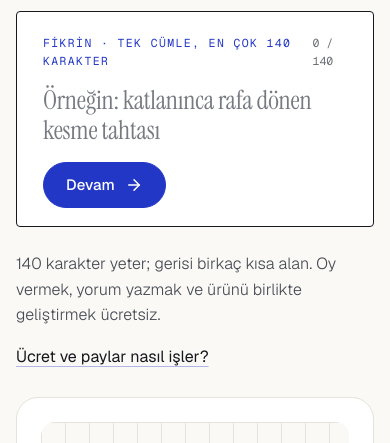
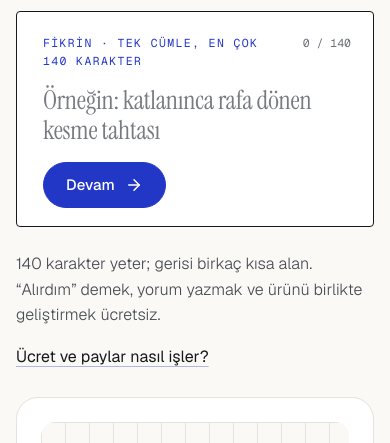
Before and after one commit to AlperEnesErsu/Undustit, a plain HTML site: page ana/c/index.html in a window 390 px wide. Shown: the part 334-777 px from the top of the page. Drawn offline with nearby package versions, Linux system fonts and the light colour scheme.

Commit message:
Fix layout and wording found in the visual check of B and C
- Narrow the animation's pre-sale bar so "300 / 300" no longer runs
  into the counter drawing in B's side column
- Replace C's leftover "Oy vermek" line with the "Alırdım" wording
- Keep the form's character counter on one line on phones

Co-Authored-By: Claude Opus 5.5 <noreply@anthropic.com>

```diff
--- a/ana/c/index.html
+++ b/ana/c/index.html
@@ -52,7 +52,7 @@
     <div class="mast-top"><span class="eyebrow">Undustit · topluluk ürün atölyesi</span><span class="thu" id="thu"></span></div>
     <h1 id="h">Bir cümle yaz. <em>Bir ürün çıksın.</em></h1>
     <div id="form"></div>
-    <div class="mast-sub"><p class="lead" style="font-size:16px">140 karakter yeter; gerisi birkaç kısa alan. Oy vermek, yorum yazmak ve ürünü birlikte geliştirmek ücretsiz.</p><a class="link" href="../../nasil/">Ücret ve paylar nasıl işler?</a></div>
+    <div class="mast-sub"><p class="lead" style="font-size:16px">140 karakter yeter; gerisi birkaç kısa alan. “Alırdım” demek, yorum yazmak ve ürünü birlikte geliştirmek ücretsiz.</p><a class="link" href="../../nasil/">Ücret ve paylar nasıl işler?</a></div>
   </section>
 
   <section class="wrap" aria-label="Açık vaka" style="padding-bottom:clamp(56px,7vw,96px)"><div id="case"></div></section>
--- a/assets/ud.css
+++ b/assets/ud.css
@@ -103,7 +103,7 @@ main:focus{outline:none}
 .if-pitch{width:100%;border:0;background:transparent;resize:none;font-family:var(--f-serif);font-size:clamp(24px,2.4vw,32px);line-height:1.15;letter-spacing:-.01em;color:var(--ink);padding:4px 0;min-height:1.3em;field-sizing:content;max-height:5.2em}
 .if-pitch::placeholder{color:var(--hint)}
 .if-pitch:focus{outline:none}
-.if-count{font-family:var(--f-mono);font-size:11.5px;color:var(--muted);font-variant-numeric:tabular-nums}
+.if-count{font-family:var(--f-mono);font-size:11.5px;color:var(--muted);font-variant-numeric:tabular-nums;white-space:nowrap}
 .if-count.near{color:var(--warn)} .if-count.over{color:var(--err)}
 .if-more{display:grid;grid-template-rows:0fr;transition:grid-template-rows var(--dur-slow) var(--ease-out)}
 .iform.open .if-more{grid-template-rows:1fr}
@@ -239,7 +239,7 @@ main:focus{outline:none}
 .pc-prod .lbl rect{fill:var(--ink)}
 .pc-prod .lbl text{font-family:var(--f-mono);font-size:8.5px;letter-spacing:.06em;fill:var(--bg-2)}
 .proc.s4 .pc-prod .lbl{opacity:1}
-.pc-pre{position:absolute;left:8%;bottom:12%;width:34%;display:grid;gap:6px;opacity:0;transform:translateY(10px);transition:opacity var(--dur-mod) var(--ease-out),transform var(--dur-mod) var(--ease-out)}
+.pc-pre{position:absolute;left:8%;bottom:12%;width:29%;display:grid;gap:6px;opacity:0;transform:translateY(10px);transition:opacity var(--dur-mod) var(--ease-out),transform var(--dur-mod) var(--ease-out)}
 .proc.s3 .pc-pre{opacity:1;transform:none}
 .pc-pre .pc-row b{color:var(--ink);font-weight:500;font-variant-numeric:tabular-nums}
 .pc-pre .pc-bar{height:6px}
```
